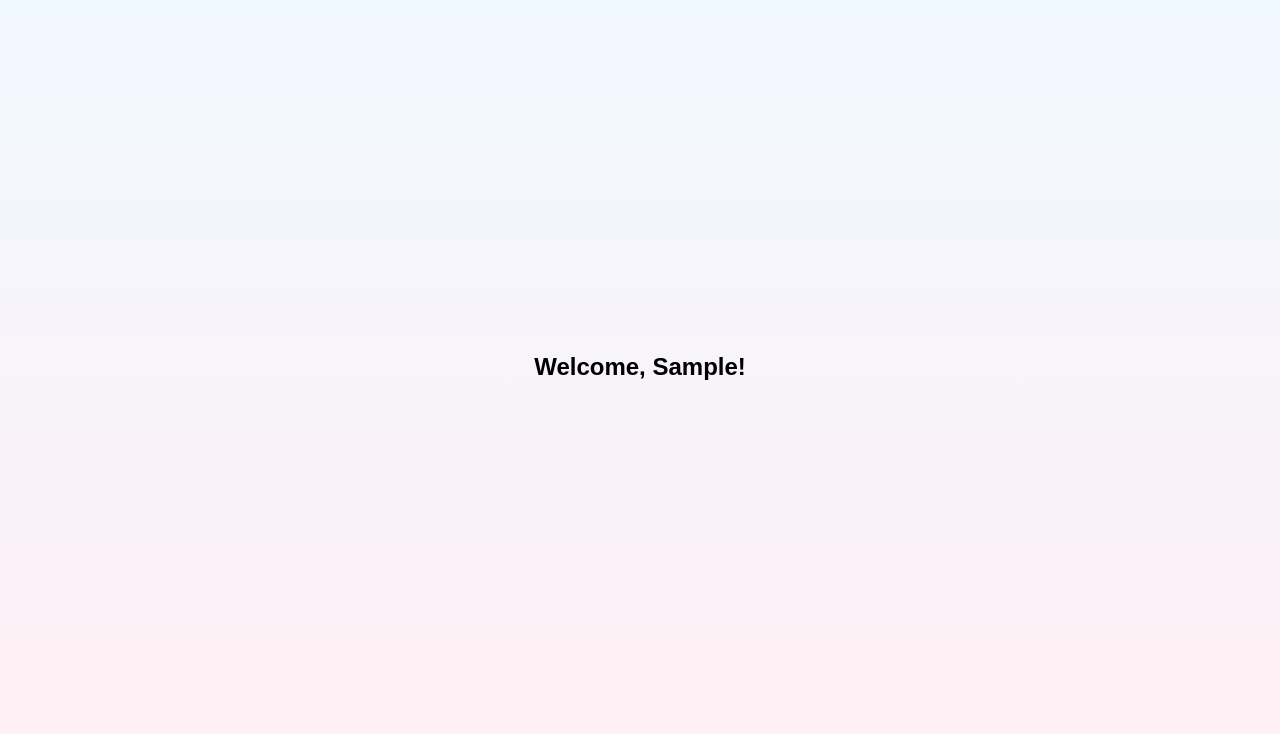
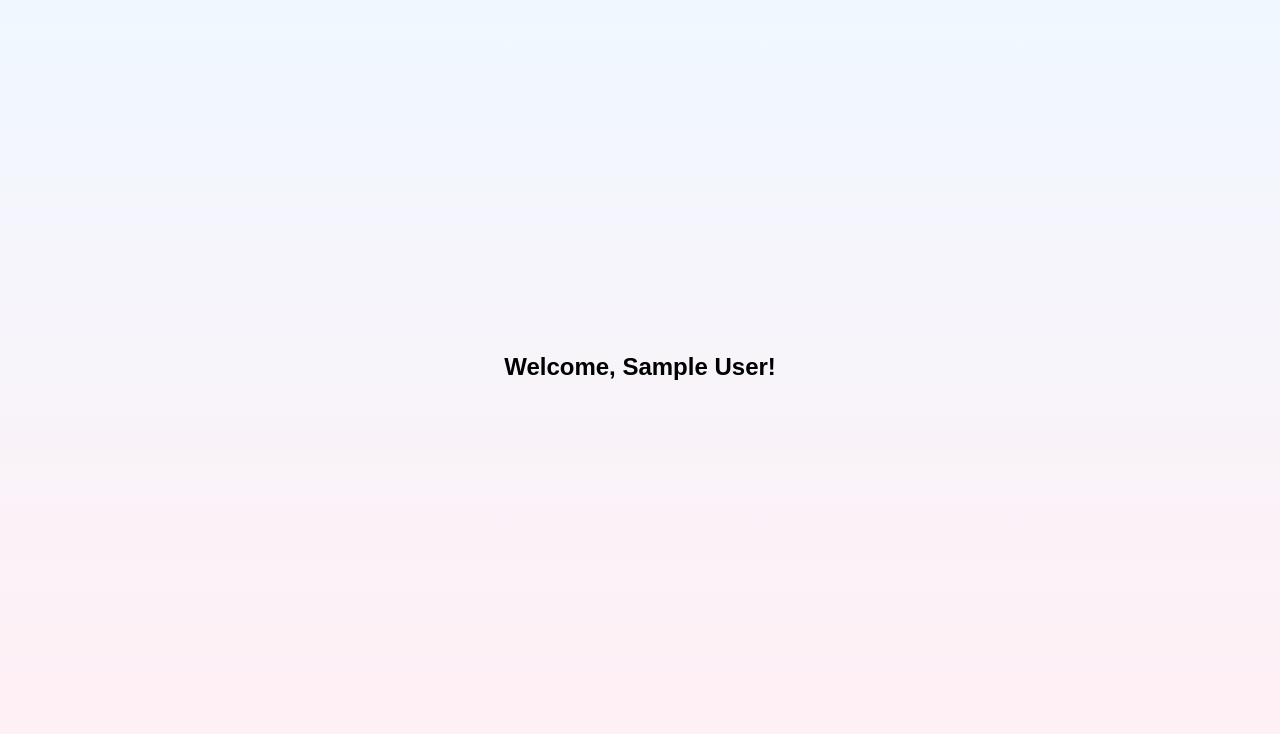
Before and after one commit to marzipanmomo/assignment-project, a Django app: page / in a window 1280 px wide. Shown: the part 66-800 px from the top of the page. Run offline with Django 5.2, Linux system fonts and the light colour scheme; the visitor is signed in with stand-in values (Sample User, id 1).

Commit message:
welcome message on homepage

```diff
--- a/backend/dashboard/templates/dashboard/home.html
+++ b/backend/dashboard/templates/dashboard/home.html
@@ -20,7 +20,7 @@
         </div>
 
         <div class="welcome-msg">
-            <h2>Welcome, {{ user.first_name }}!</h2>
+            <h2>Welcome, {{ user.first_name }} {{ user.last_name }}!</h2>
         </div>
     </body>
 </html>
```
